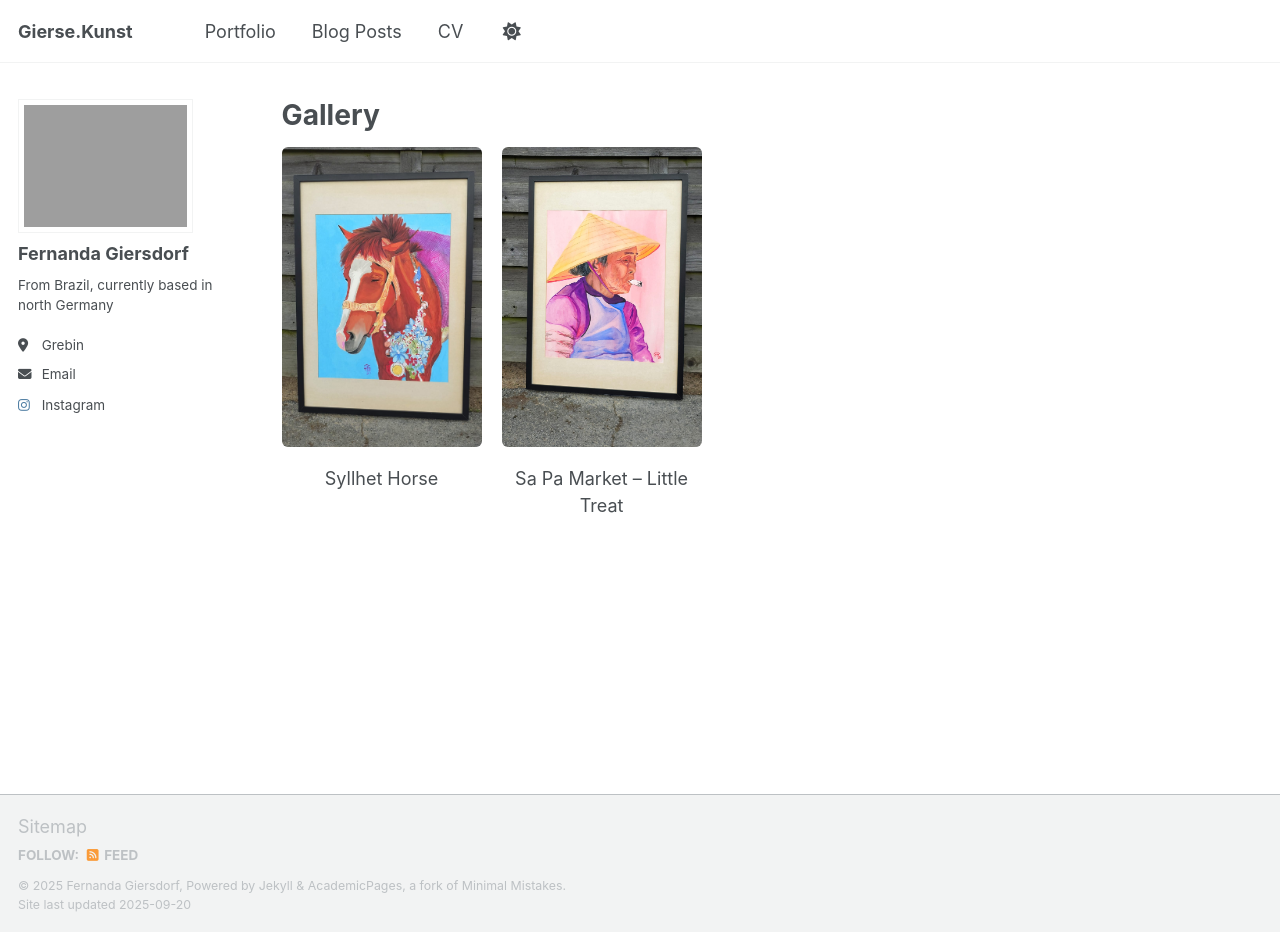
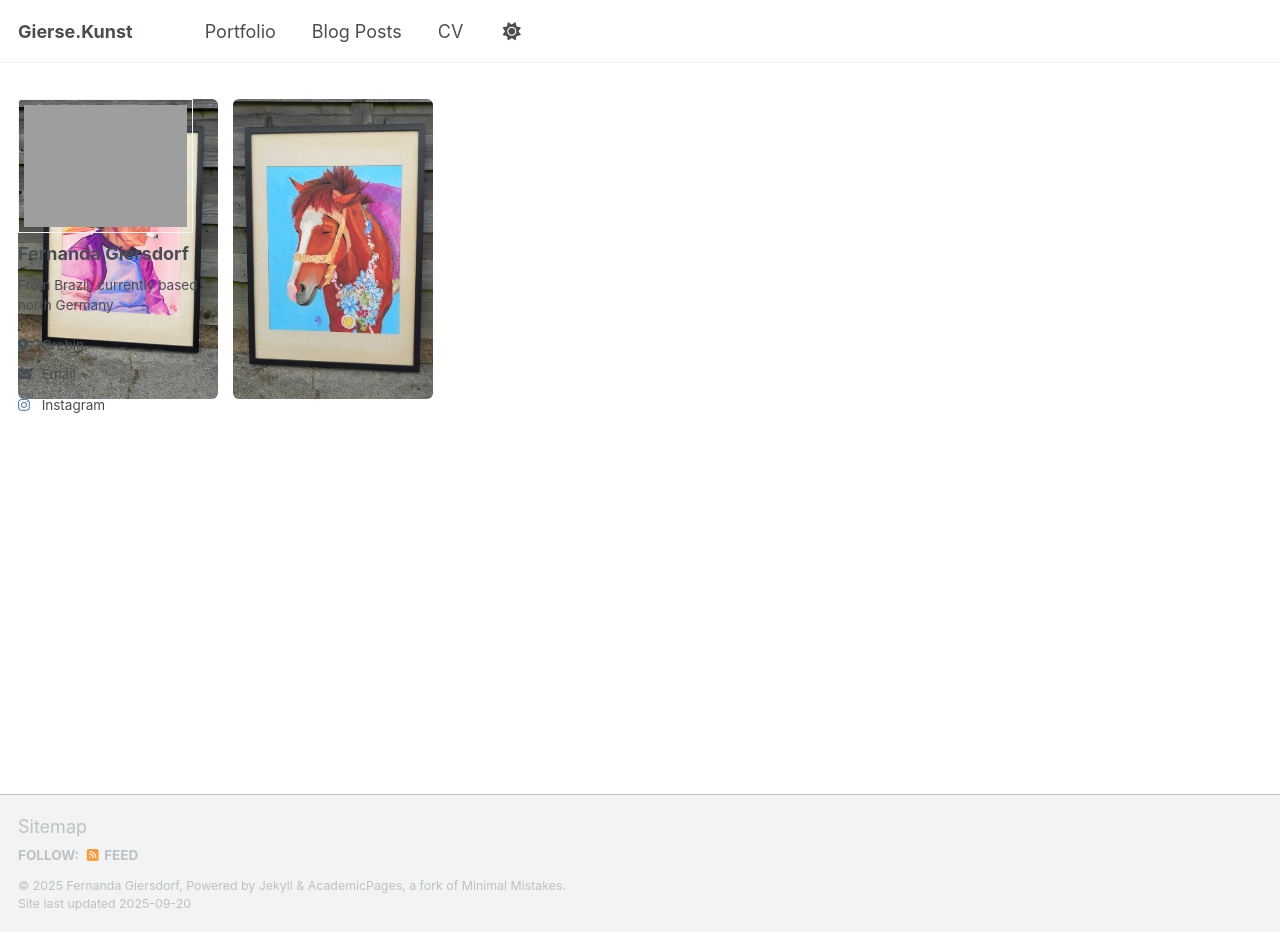
Before and after one commit to giersekunst/giersekunst.github.io, a Jekyll site: the page built from index.md, in a window 1280 px wide and 932 px high. Built offline with Jekyll 4.4.1, drawn with Linux system fonts in a browser that asks for light colours; a script that is not in the unit is left out.

Commit message:
Update home.html

```diff
--- a/_layouts/home.html
+++ b/_layouts/home.html
@@ -5,41 +5,111 @@
 <div id="main" role="main">
   {% include sidebar.html %}
 
-  <div class="archive">
-    <h1>{{ page.title }}</h1>
-
-    <div class="gallery">
-      {% for post in site.posts %}
-        <div class="gallery-item">
-          <a href="{{ post.url | relative_url }}">
-            {% if post.header.overlay_image %}
-              <img src="{{ post.header.overlay_image | relative_url }}" alt="{{ post.title }}">
-            {% else %}
-              <img src="{{ '/images/default.jpg' | relative_url }}" alt="{{ post.title }}">
-            {% endif %}
-          </a>
-          <p>{{ post.title }}</p>
-        </div>
-      {% endfor %}
+  <div class="gallery">
+    <!-- Sa Pa Market -->
+    <div class="gallery-item">
+      <a href="/images/Sa_Pa_market_Little_treat.jpeg" class="lightbox-link">
+        <img src="/images/Sa_Pa_market_Little_treat.jpeg" alt="Sa Pa Market">
+      </a>
     </div>
 
+    <!-- Sylhet Horse -->
+    <div class="gallery-item">
+      <a href="/images/Syllhet_horse.jpeg" class="lightbox-link">
+        <img src="/images/Syllhet_horse.jpeg" alt="Sylhet Horse">
+      </a>
+    </div>
   </div>
+</div>
+
+<!-- Lightbox container -->
+<div id="lightbox-overlay" style="display:none;">
+  <span class="lightbox-close">&times;</span>
+  <img id="lightbox-img" src="" alt="">
 </div>
 
 <style>
 .gallery {
   display: flex;
   flex-wrap: wrap;
-  gap: 20px;
+  gap: 15px;
+  justify-content: flex-start;
 }
+
 .gallery-item {
-  width: 200px;         /* narrow width */
-  text-align: center;
-}
-.gallery-item img {
   width: 200px;
-  height: 300px;        /* taller height for portrait style */
-  object-fit: cover;    /* crop center to fill */
+  height: 300px;
+  overflow: hidden;
   border-radius: 6px;
 }
+
+.gallery-item img {
+  width: 100%;
+  height: 100%;
+  object-fit: cover;
+  cursor: pointer;
+  transition: transform 0.2s;
+}
+
+.gallery-item img:hover {
+  transform: scale(1.05);
+}
+
+/* Lightbox styles */
+#lightbox-overlay {
+  position: fixed;
+  top:0;
+  left:0;
+  width:100%;
+  height:100%;
+  background: rgba(0,0,0,0.9);
+  display:flex;
+  justify-content:center;
+  align-items:center;
+  z-index:1000;
+}
+
+#lightbox-overlay img {
+  max-width: 90%;
+  max-height: 90%;
+  border-radius: 6px;
+}
+
+.lightbox-close {
+  position:absolute;
+  top:20px;
+  right:40px;
+  font-size: 3rem;
+  color:white;
+  cursor:pointer;
+}
 </style>
+
+<script>
+document.addEventListener("DOMContentLoaded", function() {
+  const lightboxLinks = document.querySelectorAll(".lightbox-link");
+  const lightboxOverlay = document.getElementById("lightbox-overlay");
+  const lightboxImg = document.getElementById("lightbox-img");
+  const lightboxClose = document.querySelector(".lightbox-close");
+
+  lightboxLinks.forEach(link => {
+    link.addEventListener("click", function(e){
+      e.preventDefault();
+      lightboxImg.src = this.href;
+      lightboxOverlay.style.display = "flex";
+    });
+  });
+
+  lightboxClose.addEventListener("click", function(){
+    lightboxOverlay.style.display = "none";
+    lightboxImg.src = "";
+  });
+
+  lightboxOverlay.addEventListener("click", function(e){
+    if(e.target === this) {
+      lightboxOverlay.style.display = "none";
+      lightboxImg.src = "";
+    }
+  });
+});
+</script>
```
